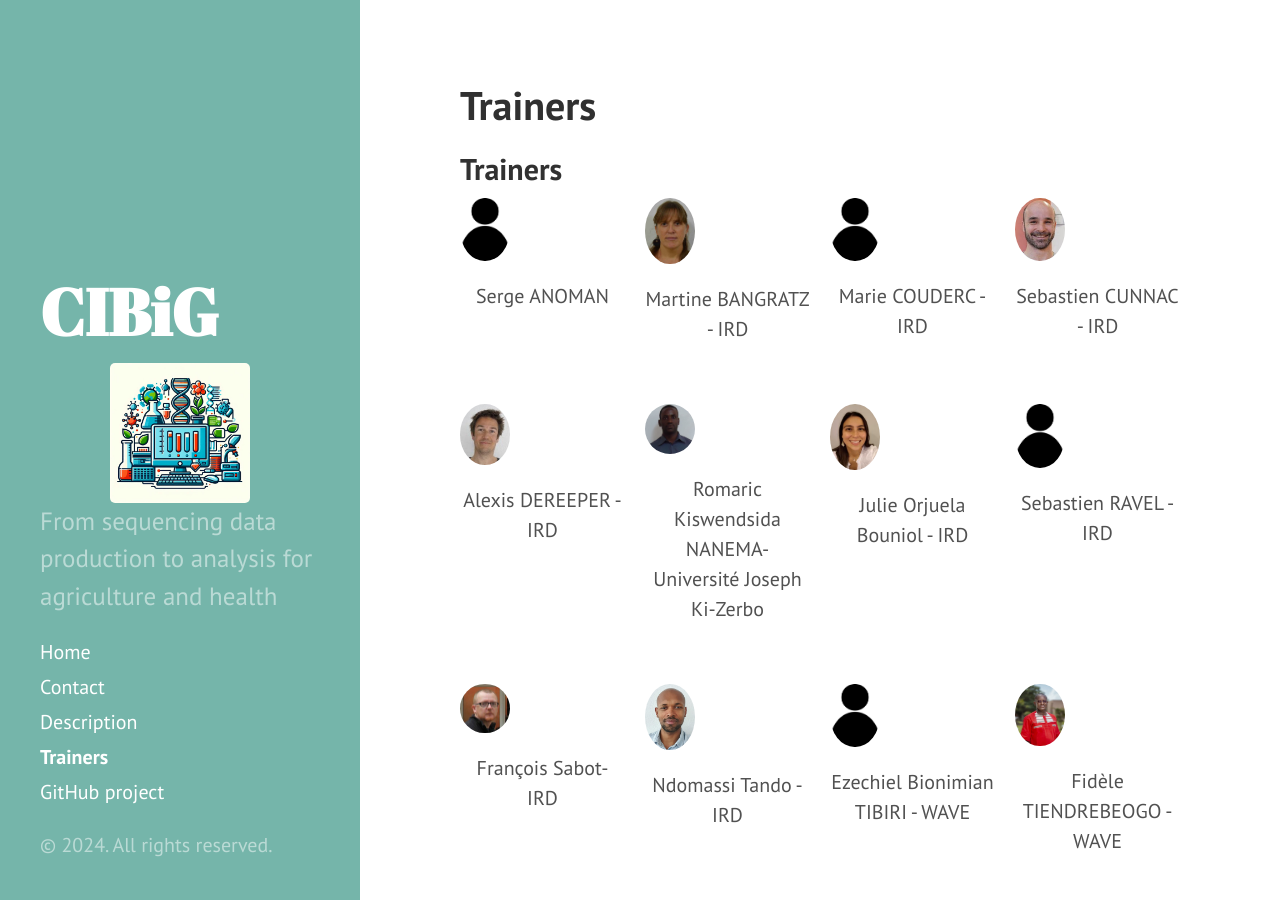
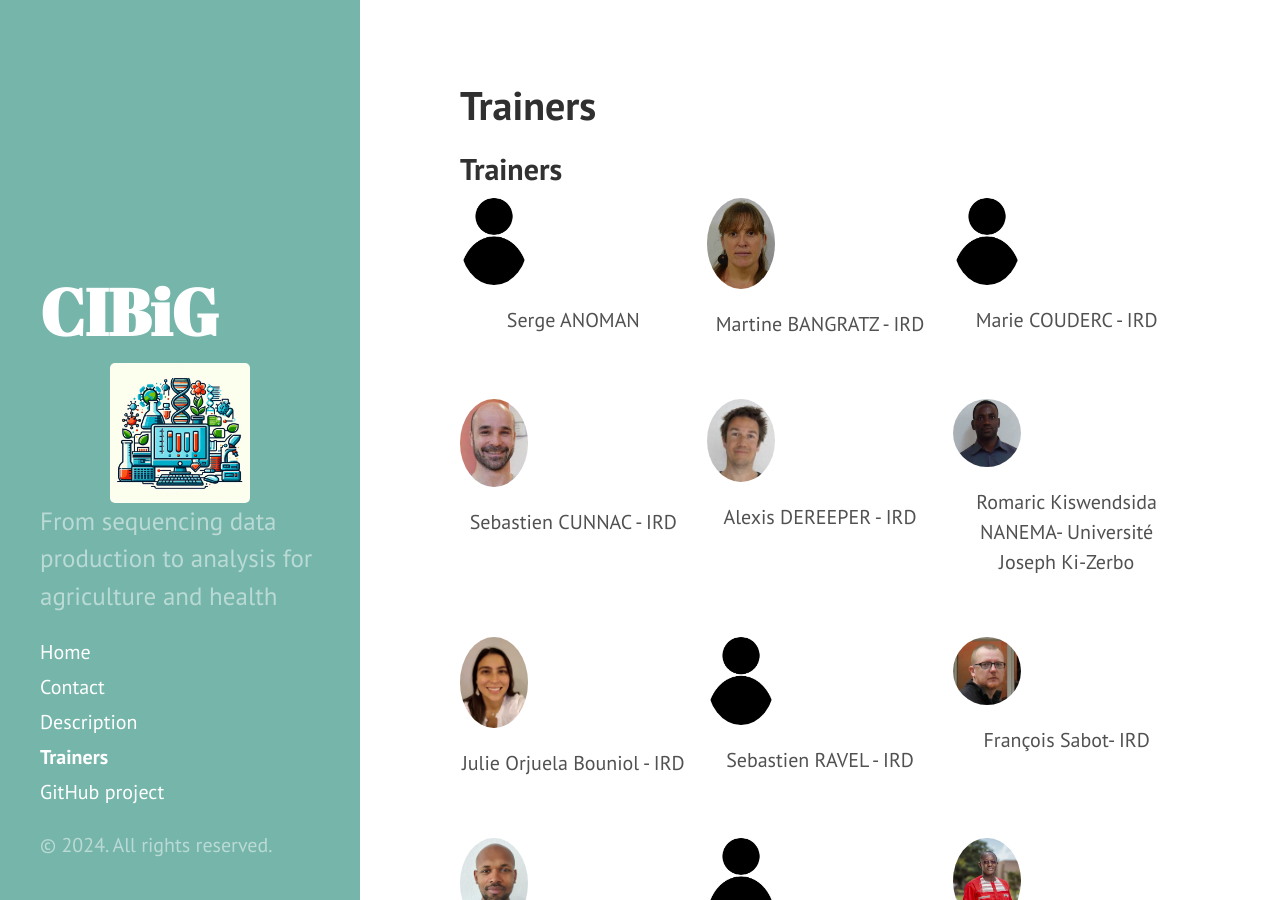
Before and after one commit to CIBiG-Course/CIBiG-course.github.io, a Jekyll site: the page built from docs/trainers.md, in a window 1280 px wide and 900 px high. Built offline with Jekyll 4.4.1, drawn with Linux system fonts in a browser that asks for light colours.

Commit message:
Update trainer page

```diff
--- a/docs/trainers.md
+++ b/docs/trainers.md
@@ -7,72 +7,80 @@ title: Trainers
 
 <div style="display: flex; flex-wrap: wrap; gap: 20px; justify-content: space-between;">
 
-  <div style="flex: 1 1 calc(25% - 20px); text-align: center; margin-bottom: 20px;">
+  <div style="flex: 1 1 calc(33.333% - 20px); text-align: center; margin-bottom: 20px;">
     <img src="public/trainer_anonym.jpeg"  style="width: 30%; border-radius: 60%;">
     <p>Serge ANOMAN</p>
   </div>
 
-  <div style="flex: 1 1 calc(25% - 20px); text-align: center; margin-bottom: 20px;">   <img src="public/trainer_martine_bangratz.jpeg" alt="Formateur 2" style="width: 30%; border-radius: 50%;">
+  <div style="flex: 1 1 calc(33.333% - 20px); text-align: center; margin-bottom: 20px;">   <img src="public/trainer_martine_bangratz.jpeg" alt="Formateur 2" style="width: 30%; border-radius: 50%;">
     <p>Martine BANGRATZ - IRD</p>
   </div>
 
 
-<div style="flex: 1 1 calc(25% - 20px); text-align: center; margin-bottom: 20px;">
+<div style="flex: 1 1 calc(33.333% - 20px); text-align: center; margin-bottom: 20px;">
     <img src="public/trainer_anonym.jpeg" alt="Formateur 2" style="width: 30%; border-radius: 50%;">
     <p>Marie COUDERC - IRD</p>
   </div>
 
-<div style="flex: 1 1 calc(25% - 20px); text-align: center; margin-bottom: 20px;">
+<div style="flex: 1 1 calc(33.333% - 20px); text-align: center; margin-bottom: 20px;">
     <img src="public/trainer_sebastien_cunnac.jpeg" alt="Formateur 2" style="width: 30%; border-radius: 50%;">
     <p>Sebastien CUNNAC - IRD</p>
   </div>
 
 
- <div style="flex: 1 1 calc(25% - 20px); text-align: center; margin-bottom: 20px;">
+ <div style="flex: 1 1 calc(33.333% - 20px); text-align: center; margin-bottom: 20px;">
     <img src="public/trainer_alexis_dereeper.jpeg" alt="Formateur 2" style="width: 30%; border-radius: 50%;">
     <p>Alexis DEREEPER - IRD</p>
   </div>
 
 
- <div style="flex: 1 1 calc(25% - 20px); text-align: center; margin-bottom: 20px;">
+ <div style="flex: 1 1 calc(33.333% - 20px); text-align: center; margin-bottom: 20px;">
     <img src="public/trainer_romaric.jpeg"  style="width: 30%; border-radius: 60%;">
     <p> Romaric Kiswendsida NANEMA- Université Joseph Ki-Zerbo</p>
   </div>
 
- <div style="flex: 1 1 calc(25% - 20px); text-align: center; margin-bottom: 20px;">
+ <div style="flex: 1 1 calc(33.333% - 20px); text-align: center; margin-bottom: 20px;">
     <img src="public/trainer_julie_orjuela.jpg"  style="width: 30%; border-radius: 60%;">
     <p>Julie Orjuela Bouniol - IRD</p>
   </div>
 
-<div style="flex: 1 1 calc(25% - 20px); text-align: center; margin-bottom: 20px;">
+<div style="flex: 1 1 calc(33.333% - 20px); text-align: center; margin-bottom: 20px;">
     <img src="public/trainer_anonym.jpeg" alt="Formateur 2" style="width: 30%; border-radius: 50%;">
     <p>Sebastien RAVEL - IRD</p>
   </div>
 
- <div style="flex: 1 1 calc(25% - 20px); text-align: center; margin-bottom: 20px;">
+ <div style="flex: 1 1 calc(33.333% - 20px); text-align: center; margin-bottom: 20px;">
     <img src="public/trainer_francois_sabot.jpeg"  style="width: 30%; border-radius: 60%;">
     <p>François Sabot- IRD</p>
   </div>
 
- <div style="flex: 1 1 calc(25% - 20px); text-align: center; margin-bottom: 20px;">
+ <div style="flex: 1 1 calc(33.333% - 20px); text-align: center; margin-bottom: 20px;">
     <img src="public/trainer_ndomassi_tando.jpg"  style="width: 30%; border-radius: 60%;">
     <p>Ndomassi Tando - IRD</p>
   </div>
 
-<div style="flex: 1 1 calc(25% - 20px); text-align: center; margin-bottom: 20px;">
+<div style="flex: 1 1 calc(33.333% - 20px); text-align: center; margin-bottom: 20px;">
     <img src="public/trainer_anonym.jpeg" alt="Formateur 2" style="width: 30%; border-radius: 50%;">
     <p> Ezechiel Bionimian TIBIRI - WAVE</p>
   </div>
 
-<div style="flex: 1 1 calc(25% - 20px); text-align: center; margin-bottom: 20px;">
+<div style="flex: 1 1 calc(33.333% - 20px); text-align: center; margin-bottom: 20px;">
     <img src="public/trainer_fidele.jpeg" alt="Formateur 2" style="width: 30%; border-radius: 50%;">
     <p> Fidèle TIENDREBEOGO - WAVE</p>
   </div>
 
 
- <div style="flex: 1 1 calc(25% - 20px); text-align: center; margin-bottom: 20px;">
+ <div style="flex: 1 1 calc(33.333% - 20px); text-align: center; margin-bottom: 20px;">
     <img src="public/trainer_christine_tranchant.jpeg"  style="width: 30%; border-radius: 60%;">
     <p>Christine Tranchant-Dubreuil - IRD</p>
   </div>
 
+<div style="flex: 1 1 calc(33.333% - 20px); text-align: center; margin-bottom: 20px;">
+    <p></p>
 </div>
+
+<div style="flex: 1 1 calc(33.333% - 20px); text-align: center; margin-bottom: 20px;">
+    <p></p>
+  </div>
+
+</div>
```
